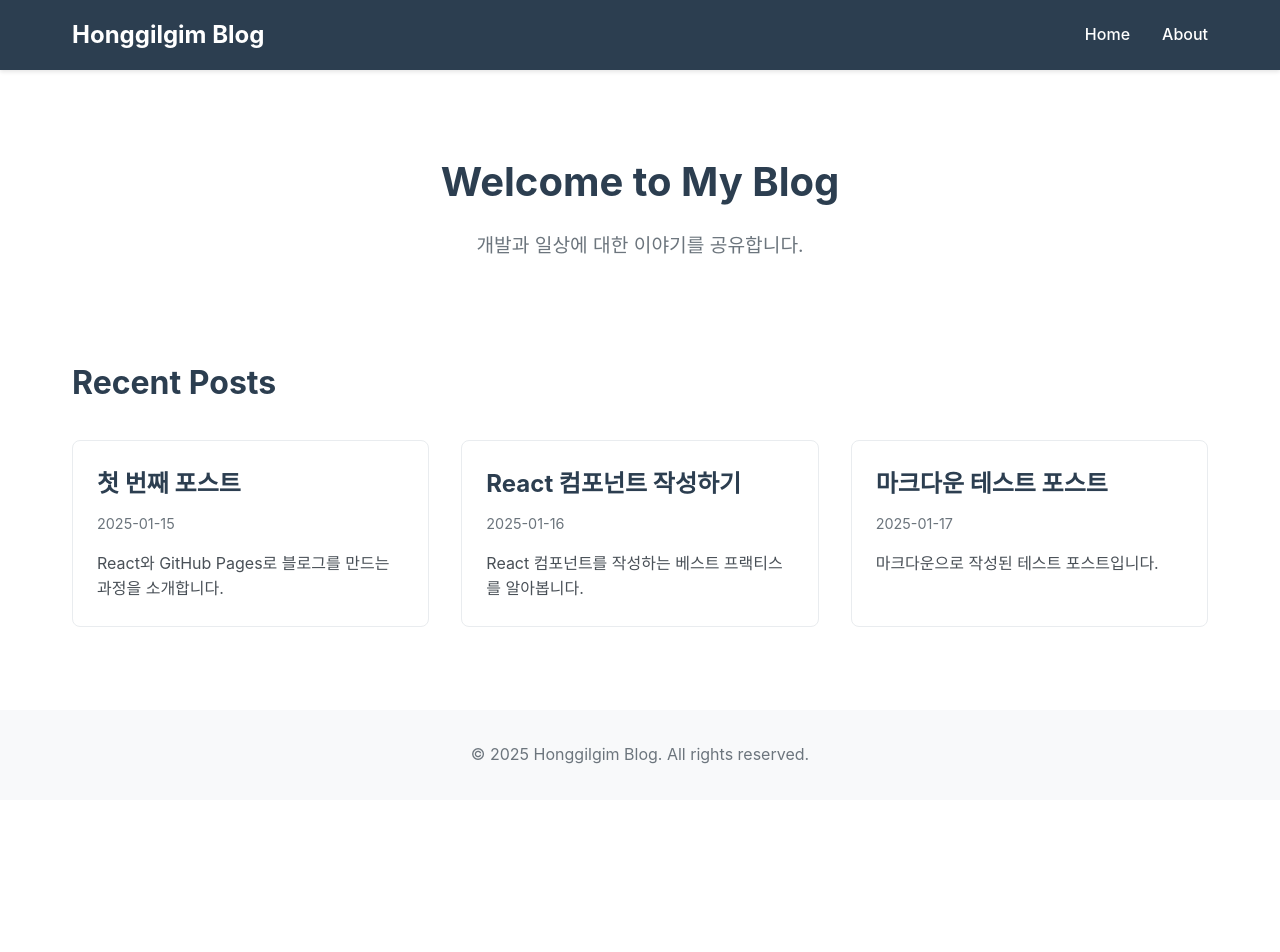
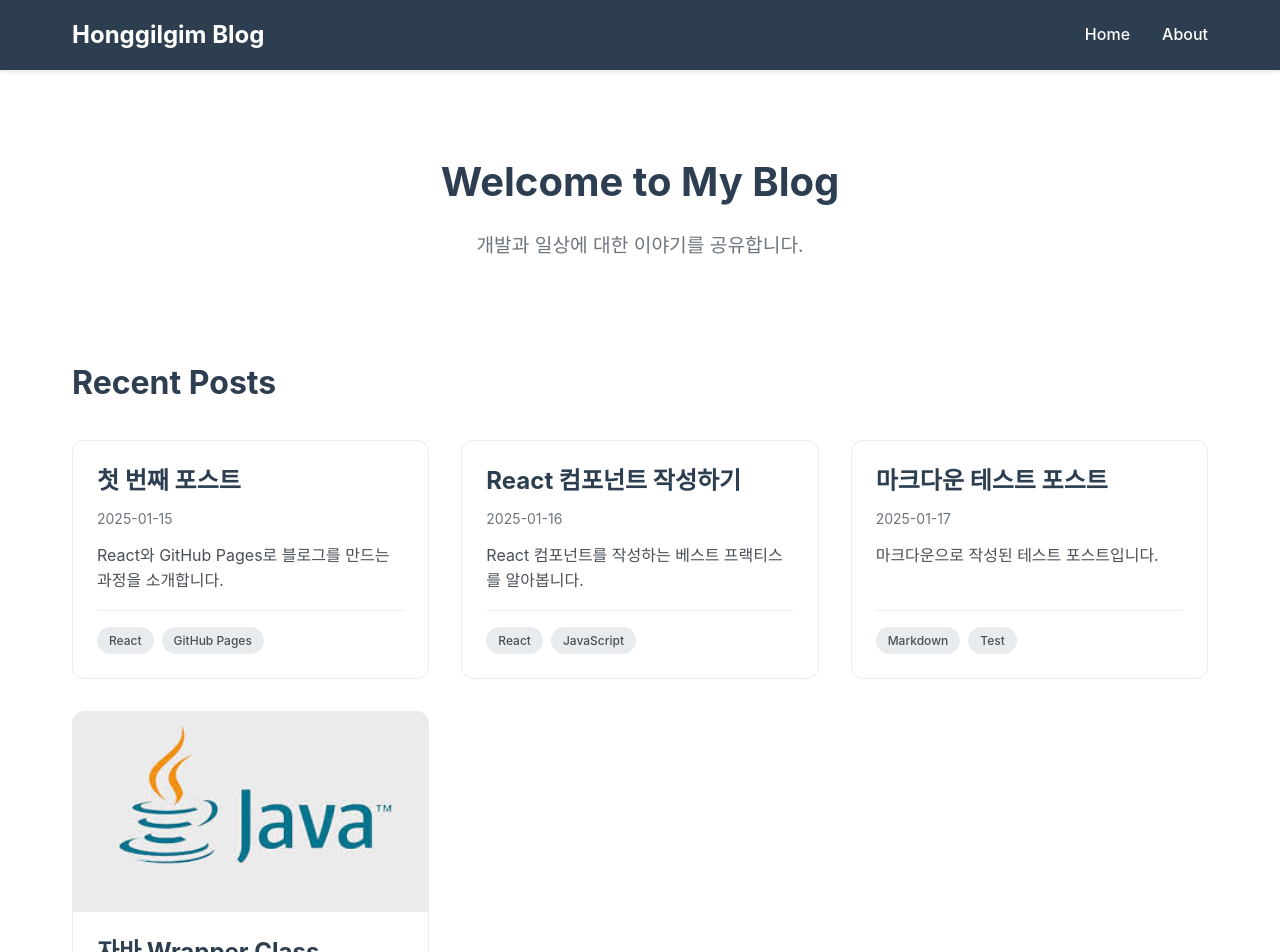
Before and after one commit to honggilgim/honggilgim.github.io, a React (Vite) app: page / in a window 1280 px wide. Shown: the top 952 px of the page. Before the commit the page ends 800 px from the top, so only its background shows below. Built offline with nearby package versions, Linux system fonts and the light colour scheme.

Commit message:
feat: add thumbnail feature and Java Wrapper Class post

```diff
--- a/src/data/posts.jsx
+++ b/src/data/posts.jsx
@@ -1,5 +1,6 @@
 // 마크다운 파일 import
 import testPostMd from '../posts/test-post.md?raw'
+import javaWrapperClassMd from '../posts/java-wrapper-class.md?raw'
 
 export const posts = [
   {
@@ -63,5 +64,15 @@ export const posts = [
     tags: ['Markdown', 'Test'],
     markdown: true,
     markdownContent: testPostMd
+  },
+  {
+    id: 4,
+    title: '자바 Wrapper Class',
+    date: '2025-01-18',
+    excerpt: '자바의 Wrapper Class와 boxing, unboxing에 대해 알아봅니다.',
+    tags: ['자바', 'Java'],
+    thumbnail: '/thumbnails/JAVA.png',
+    markdown: true,
+    markdownContent: javaWrapperClassMd
   }
 ]
--- a/src/pages/Home.css
+++ b/src/pages/Home.css
@@ -23,43 +23,100 @@
 
 .posts-grid {
   display: grid;
-  grid-template-columns: repeat(auto-fill, minmax(300px, 1fr));
+  grid-template-columns: repeat(auto-fill, minmax(320px, 1fr));
   gap: 2rem;
 }
 
 .post-card {
   background: white;
   border: 1px solid #e9ecef;
-  border-radius: 8px;
-  padding: 1.5rem;
+  border-radius: 12px;
+  overflow: hidden;
   transition: transform 0.3s ease, box-shadow 0.3s ease;
+  display: flex;
+  flex-direction: column;
+  height: 100%;
 }
 
 .post-card:hover {
-  transform: translateY(-5px);
-  box-shadow: 0 4px 12px rgba(0,0,0,0.1);
-}
-
-.post-card h3 {
-  font-size: 1.5rem;
-  margin-bottom: 0.5rem;
-  color: #2c3e50;
+  transform: translateY(-8px);
+  box-shadow: 0 8px 24px rgba(0,0,0,0.12);
 }
 
 .post-card a {
   color: inherit;
   text-decoration: none;
+  display: flex;
+  flex-direction: column;
+  height: 100%;
+}
+
+.post-thumbnail {
+  width: 100%;
+  height: 200px;
+  overflow: hidden;
+  background-color: #f8f9fa;
+  position: relative;
+}
+
+.post-thumbnail img {
+  width: 100%;
+  height: 100%;
+  object-fit: cover;
+  transition: transform 0.3s ease;
+}
+
+.post-card:hover .post-thumbnail img {
+  transform: scale(1.05);
+}
+
+.post-card-content {
+  padding: 1.5rem;
+  display: flex;
+  flex-direction: column;
+  flex: 1;
+}
+
+.post-card h3 {
+  font-size: 1.5rem;
+  margin-bottom: 0.75rem;
+  color: #2c3e50;
+  line-height: 1.3;
 }
 
 .post-date {
   color: #6c757d;
-  font-size: 0.9rem;
-  margin-bottom: 1rem;
+  font-size: 0.875rem;
+  margin-bottom: 0.75rem;
 }
 
 .post-excerpt {
   color: #495057;
   line-height: 1.6;
+  margin-bottom: 1rem;
+  flex: 1;
+  display: -webkit-box;
+  -webkit-line-clamp: 3;
+  -webkit-box-orient: vertical;
+  overflow: hidden;
+}
+
+.post-card-tags {
+  display: flex;
+  flex-wrap: wrap;
+  gap: 0.5rem;
+  margin-top: auto;
+  padding-top: 1rem;
+  border-top: 1px solid #f0f0f0;
+}
+
+.post-card-tag {
+  background-color: #e9ecef;
+  color: #495057;
+  padding: 0.25rem 0.75rem;
+  border-radius: 20px;
+  font-size: 0.75rem;
+  font-weight: 500;
 }
 
 @media (max-width: 768px) {
--- a/src/pages/Home.jsx
+++ b/src/pages/Home.jsx
@@ -16,9 +16,23 @@ function Home() {
           {posts.map((post) => (
             <article key={post.id} className="post-card">
               <Link to={`/post/${post.id}`}>
-                <h3>{post.title}</h3>
-                <p className="post-date">{post.date}</p>
-                <p className="post-excerpt">{post.excerpt}</p>
+                {post.thumbnail && (
+                  <div className="post-thumbnail">
+                    <img src={post.thumbnail} alt={post.title} />
+                  </div>
+                )}
+                <div className="post-card-content">
+                  <h3>{post.title}</h3>
+                  <p className="post-date">{post.date}</p>
+                  <p className="post-excerpt">{post.excerpt}</p>
+                  {post.tags && post.tags.length > 0 && (
+                    <div className="post-card-tags">
+                      {post.tags.map(tag => (
+                        <span key={tag} className="post-card-tag">{tag}</span>
+                      ))}
+                    </div>
+                  )}
+                </div>
               </Link>
             </article>
           ))}
--- a/src/pages/Post.css
+++ b/src/pages/Post.css
@@ -8,6 +8,21 @@
   margin-bottom: 2rem;
   color: #007bff;
   font-weight: 500;
+}
+
+.post-thumbnail-large {
+  width: 100%;
+  max-height: 400px;
+  overflow: hidden;
+  border-radius: 8px;
+  margin-bottom: 2rem;
+  background-color: #f8f9fa;
+}
+
+.post-thumbnail-large img {
+  width: 100%;
+  height: 100%;
+  object-fit: cover;
 }
 
 .post-header {
--- a/src/pages/Post.jsx
+++ b/src/pages/Post.jsx
@@ -22,6 +22,11 @@ function Post() {
   return (
     <article className="post">
       <Link to="/" className="back-link">← Back to home</Link>
+      {post.thumbnail && (
+        <div className="post-thumbnail-large">
+          <img src={post.thumbnail} alt={post.title} />
+        </div>
+      )}
       <header className="post-header">
         <h1>{post.title}</h1>
         <p className="post-meta">
```
Also changed, not shown: src/posts/java-wrapper-class.md (added, +61 -0 lines), public/thumbnails/JAVA.png (added), public/thumbnails/README.md (added).
